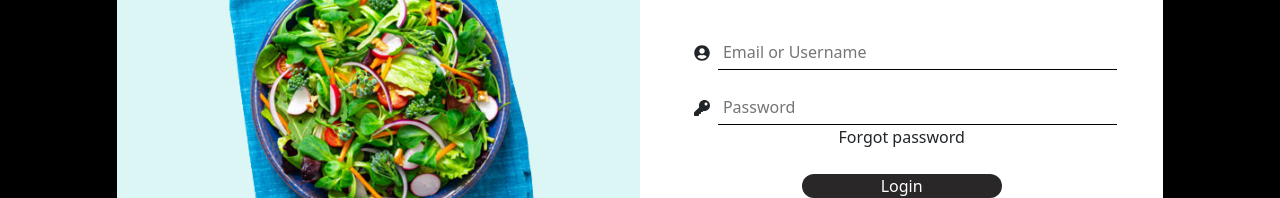
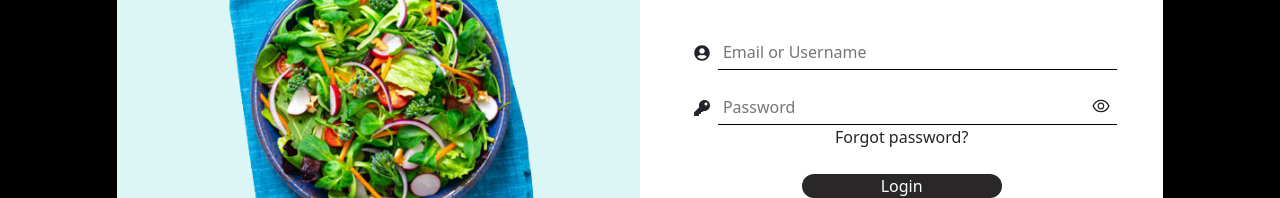
Before and after one commit to mekuzd/EatWell-React.js, a React (Vite) app: page /login in a window 1280 px wide. Shown: the part 225-423 px from the top of the page. Built offline with nearby package versions, Linux system fonts and the light colour scheme.

Commit message:
made changes to  login component and activated navuigation for registered user in sign up

```diff
--- a/src/App.css
+++ b/src/App.css
@@ -138,6 +138,9 @@ section {
   border-top: 0px;
 }
 
+.input:focus {
+  outline: none;
+}
 .inp-case {
   margin-top: 20px;
 }
--- a/src/index.css
+++ b/src/index.css
@@ -34,8 +34,8 @@ a :hover {
 }
 .showPass {
   position: absolute;
-  top: 0.01rem;
-  right: 1px;
+  top: 20px;
+  right: 40px;
 }
 .registerbtn {
   padding: 10px;
--- a/src/pages/SignUp.jsx
+++ b/src/pages/SignUp.jsx
@@ -22,6 +22,7 @@ const Signup = () => {
       const response = await httpClient.post("/regUsers", state.current);
       setalert(true);
       setalertMessage(response.data.message);
+      navigate("/login");
     } catch (error) {
       setalert(true);
       setalertMessage(error.response.data.message);
--- a/src/pages/login.jsx
+++ b/src/pages/login.jsx
@@ -1,13 +1,41 @@
 import { useEffect, useRef, useState } from "react";
 import DefaultLayout from "../Layouts/DefaultLayouts";
 import { Link, useNavigate } from "react-router-dom";
-import { AiOutlineGoogle } from "react-icons/ai";
+import {
+  AiOutlineGoogle,
+  AiOutlineEyeInvisible,
+  AiOutlineEye,
+} from "react-icons/ai";
 import { FaKey, FaUserCircle } from "react-icons/fa";
+import Alert from "../Components/Alert";
 
 function Login() {
   const navigate = useNavigate();
-  const username = useRef();
-  const password = useRef();
+  const state = useRef({ email: "", password: "" });
+  const [alert, setalert] = useState(false);
+  const [alertMessage, setalertMessage] = useState("");
+  const [showPassword, setshowPassword] = useState(false);
+
+  const email = useRef(null);
+
+  useEffect(() => {
+    email.current.focus();
+  });
+
+  const handleLogin = (e) => {
+    e.preventDefault();
+
+    if (!state.current.email.includes("@")) {
+      setalert(true);
+      setalertMessage("Include @ in email");
+    } else if (state.current.password.length < 8) {
+      setalert(true);
+      setalertMessage("Password length is less than 8");
+    }
+  };
+  const closeAlert = () => {
+    setalert(false);
+  };
 
   return (
     <DefaultLayout>
@@ -28,9 +56,15 @@ function Login() {
             </div>
           </div>
 
-          <form className="form-case col-sm-5">
+          <form onSubmit={handleLogin} className="form-case col-sm-5">
             <h1 className="eatwelltext">Eatwell</h1>
             <h3>Welcome to Eatwell</h3>
+
+            {/* alertmessage  */}
+            {alert && (
+              <Alert closeAlert={closeAlert} alertMessage={alertMessage} />
+            )}
+
             <div className="inp-case">
               {/* username */}
               <div>
@@ -39,35 +73,45 @@ function Login() {
                 </span>
                 <input
                   className="input"
-                  id="username"
-                  ref={username}
+                  ref={email}
                   placeholder="Email or Username"
+                  onChange={(e) => (state.current.email = e.target.value)}
                 />
               </div>
               {/* password  */}
-              <div>
+              <div className="position-relative">
                 <span className="mx-2">
                   <FaKey />
                 </span>
                 <input
+                  type={showPassword ? "text" : "password"}
                   className="input"
-                  ref={password}
                   placeholder="Password"
+                  onChange={(e) => (state.current.password = e.target.value)}
                 />
+                <p
+                  onClick={() => setshowPassword(!showPassword)}
+                  className="border-0 bg-transparent fs-5 showPass "
+                >
+                  {showPassword ? <AiOutlineEyeInvisible /> : <AiOutlineEye />}
+                </p>
               </div>
             </div>
 
+            {/* forgotpassword */}
             <Link to="/forgotpassword" className="text-dark">
-              Forgot password
+              Forgot password?
             </Link>
             <br />
-            <button className="login-btn">Login</button>
+            <button type="submit" className="login-btn">
+              Login
+            </button>
             <div className="d-flex hr-case">
               <hr className="hr" />
               <span>or</span>
               <hr className="hr" />
             </div>
-            <button className="google-sign">
+            <button className="google-sign" type="button">
               <AiOutlineGoogle color="red" size={22} /> Sign in with Google
             </button>
             <p>
```
